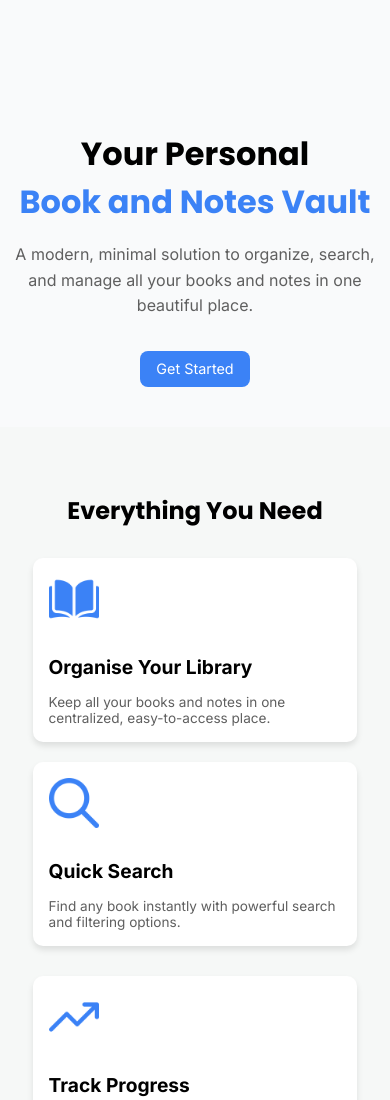
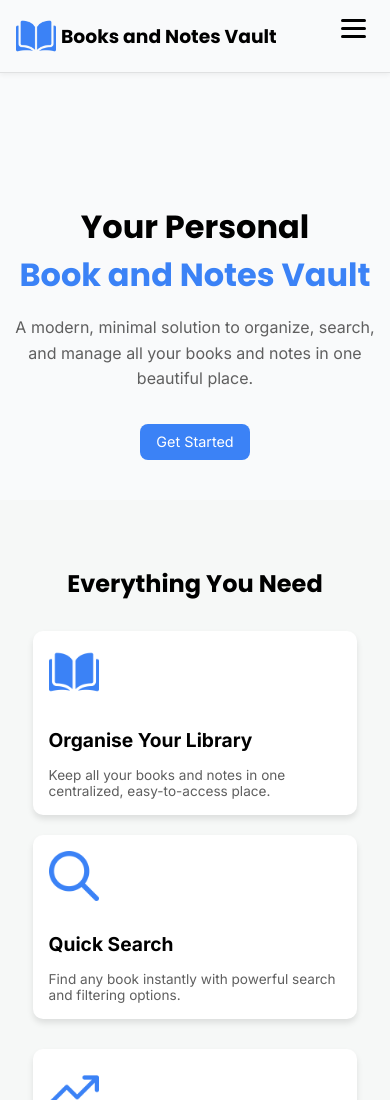
Before and after one commit to Oluwatomi-Thompson/Summative-Assingnement, a plain HTML site: page index.html in a window 390 px wide. Shown: the top 1100 px of the page. Drawn offline with Linux system fonts and the light colour scheme.

Commit message:
Menu on mobile

```diff
--- a/css/style.css
+++ b/css/style.css
@@ -260,16 +260,25 @@ main{
     }
 
     .nav-bar {
-        display: none;
         flex-direction: column;
         align-items: flex-start;
         padding: 1rem;
+        position: relative;
+    }
+
+    .menu{
+        display: flex;
+        position: absolute;
+        top: 1.2rem;
+        right: 1.5rem;
     }
 
     .nav-links {
+        display: none;
         flex-direction: column;
         gap: 10px;
         width: 100%;
+        margin-top: 60px;
     }
 
     .nav-links.active {
--- a/js/main.js
+++ b/js/main.js
@@ -1,5 +1,5 @@
 
-const hambuger = document.querySelector(".menu");
+const hamburger = document.querySelector(".menu");
 const navLinks = document.querySelector(".nav-links");
 
 menu.addEventListener("click", () => {
```
